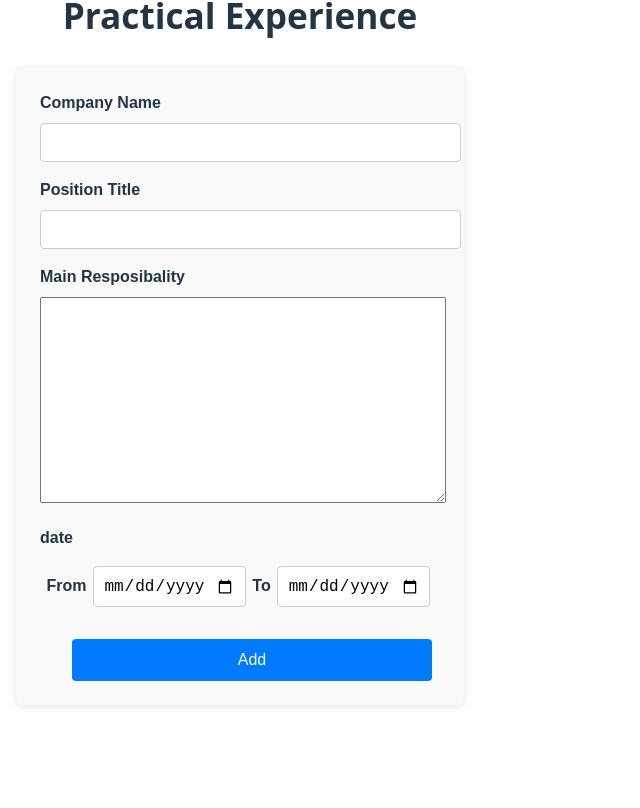
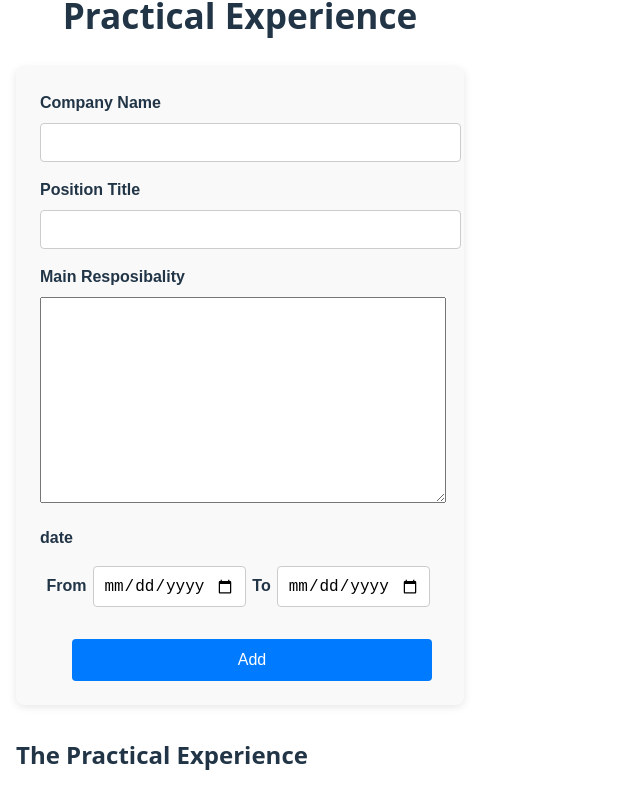
Before and after one commit to marsila/cv-application, a React (Vite) app in the folder cv-application/: page / in a window 1280 px wide. Shown: the part 1101-1909 px from the top of the page, without its empty margins (0-640 px from the left). Before the commit the page ends 1854 px from the top, so only its background shows below. Built offline with nearby package versions, Linux system fonts and the light colour scheme.

Commit message:
Complaiting practicalExp component

```diff
--- a/cv-application/src/App.jsx
+++ b/cv-application/src/App.jsx
@@ -15,9 +15,18 @@ function App() {
     titleOfStuday:'',
     dateOfStuday:''
   });
-  const [practicalExp, setPracticalExp] = useState([{pid:'R1', companyName:'', positionTitle:'', mainRes:'', fromDate:'', toDate:''}])
+  const [practicalExp, setPracticalExp] = useState([]);
+  const [practicalExpForm, setPracticalExpForm] = useState({
+    pid:'R1',
+    companyName:'',
+    positionTitle:'',
+    mainRes:'',
+    fromDate:'',
+    toDate:''
+  })
   const [isEditingInfo, setIsEditingInfo] = useState(false);
   const [isEditingEdu, setIsEditingEdu] = useState(null);
+  const [isEditingExp, setIsEditingExp] = useState(null);
 
   const handleGeneralInfoChange = (event) => {
     if(!isEditingInfo) return;
@@ -87,13 +96,71 @@ function App() {
 
   }
 
+  const educationalInfoDelete = (index) => {
+    const updateEduInfo = () => {
+      const newArr = [...educationInfo];
+      newArr.splice(index,1);
+      return newArr;
+    }
+    setEductionInfo(updateEduInfo);
+  }
 
-  const handlePracticalExpChange = (event) =>{
-    const {input, value} = event.target;
-    setPracticalExp(prevPracticalExp => ({
-      ...prevPracticalExp,
-      [input]: value
-    }))
+  const handlePracticalExpFormChange = (event) =>{
+    const {name, value} = event.target;
+    setPracticalExpForm(prevPracticalExpForm => ({
+      ...prevPracticalExpForm,
+      [name]: value
+    }));
+  }
+
+  const practicalExpAdd = (event) => {
+    console.log(practicalExp);
+
+    event.preventDefault();
+    setPracticalExp( prevPracticalExp => [...prevPracticalExp, practicalExpForm ]);
+    setPracticalExpForm({
+      pid:'R1',
+      companyName:'',
+      positionTitle:'',
+      mainRes:'',
+      fromDate:'',
+      toDate:''
+    })
+
+  }
+  const handlePracticalExpEditting = (index) => {
+    setIsEditingExp(index);
+    setPracticalExpForm(practicalExp[index]);
+  }
+
+  const practicalExpEdit = (event) =>{
+    event.preventDefault();
+    const updateForm = practicalExp.map((item, index) => {
+      if(isEditingExp === index){
+        return practicalExpForm;
+      }
+      return item;
+    });
+
+    setPracticalExp(updateForm);
+    setIsEditingExp(null);
+    setPracticalExpForm({
+      pid:'R1',
+      companyName:'',
+      positionTitle:'',
+      mainRes:'',
+      fromDate:'',
+      toDate:''
+    })
+  }
+
+  const practicalExpDelete = (index)=>{
+    const updatePracticalExp = () => {
+      const newArr = [...practicalExp];
+      newArr.splice(index,1);
+      return newArr;
+    }
+    setPracticalExp(updatePracticalExp);
   }
 
   return (
@@ -116,10 +183,17 @@ function App() {
         handleEducationalFormChange ={handleEducationalFormChange}
         handleEducationalInfoEditting ={handleEducationalInfoEditting}
         educationalInfoSaving ={educationalInfoSaving}
+        educationalInfoDelete ={educationalInfoDelete}
       />
       <PracticalExp
         practicalExp={practicalExp}
-        handlePracticalExpChange ={handlePracticalExpChange}
+        practicalExpForm ={practicalExpForm}
+        isEditingExp ={isEditingExp}
+        handlePracticalExpFormChange ={handlePracticalExpFormChange}
+        practicalExpAdd ={practicalExpAdd}
+        handlePracticalExpEditting ={handlePracticalExpEditting}
+        practicalExpEdit ={practicalExpEdit}
+        practicalExpDelete ={practicalExpDelete}
       />
     </>
   )
--- a/cv-application/src/EdeucationalInfo.jsx
+++ b/cv-application/src/EdeucationalInfo.jsx
@@ -3,7 +3,7 @@
 export default function EdeucationalInfo(props){
     const {educationInfo, educationForm, handleEducationalFormChange,
              handleEducationalInfoAdding, handleEducationalInfoEditting,
-             isEditingEdu, educationalInfoSaving
+             isEditingEdu, educationalInfoSaving, educationalInfoDelete
           } = props
 
 
@@ -48,7 +48,7 @@ export default function EdeucationalInfo(props){
 
             </form>
             <div className="educat-info">
-                <h2>Here are the info of education</h2>
+                <h2>Education Information</h2>
                     <ul>
                         {educationInfo.map((info, index) => (
                             <li key={index}>
@@ -57,10 +57,15 @@ export default function EdeucationalInfo(props){
                             <div>Date Of Studay: {info.dateOfStuday}</div>
                             <button
                                 type="button"
-                                className="big-button"
                                 onClick={() => handleEducationalInfoEditting(index)}
                             >
                                 Edit
+                            </button>
+                            <button
+                                type="button"
+                                onClick={() => educationalInfoDelete(index)}
+                            >
+                                Delete
                             </button>
                             </li>
                         ))}
--- a/cv-application/src/GeneralInfo.jsx
+++ b/cv-application/src/GeneralInfo.jsx
@@ -4,7 +4,7 @@
 
 export default function GeneralInfo(props) {
 
-    const {person,savedPerson, isEditing,
+    const {person, isEditing,
         handleGeneralInfoSaving, handleGeneralInfoEditing,
         handleGeneralInfoChange, handleGeneralInfoCanceling } = props;
 
--- a/cv-application/src/PracticalExp.jsx
+++ b/cv-application/src/PracticalExp.jsx
@@ -1,33 +1,98 @@
 
 
-export default function PracticalExp(){
+export default function PracticalExp(props){
+    const {practicalExp,practicalExpForm, handlePracticalExpEditting,
+           handlePracticalExpFormChange, isEditingExp,
+           practicalExpAdd, practicalExpEdit, practicalExpDelete
+          }
+        = props;
+
     return (
         <>
         <h1>Practical Experience</h1>
         <form  className="form-container">
             <div className="form-group">
                 <label htmlFor="companyName">Company Name</label>
-                <input type="text" name="companyName" id="companyName" />
+                <input
+                    type="text"
+                    name="companyName"
+                    id="companyName"
+                    value={practicalExpForm.companyName}
+                    onChange={handlePracticalExpFormChange}
+                />
             </div>
             <div className="form-group">
                 <label htmlFor="positionTitle">Position Title</label>
-                <input type="text" name="positionTitle" id="positionTitle" />
+                <input
+                    type="text"
+                    name="positionTitle"
+                    id="positionTitle"
+                    value={practicalExpForm.positionTitle}
+                    onChange={handlePracticalExpFormChange}
+                />
             </div>
             <div className="form-group">
                 <label htmlFor="mainRes">Main Resposibality</label>
-                <textarea name="mainRes" id="mainRes"></textarea>
+                <textarea
+                    name="mainRes"
+                    id="mainRes"
+                    value={practicalExpForm.mainRes}
+                    onChange={handlePracticalExpFormChange}
+                >
+                </textarea>
             </div>
             <div className="form-group">
                 <label htmlFor="companyDate">date</label>
             </div>
             <div className="form-group-date">
-                <label htmlFor="fromCompanyDate">From</label>
-                <input type="date" name="fromCompanyDate" id="fromCompanyDate" />
-                <label htmlFor="toCompanyDate">To</label>
-                <input type="date" name="toCompanyDate" id="toCompanyDate" />
+                <label htmlFor="fromDate">From</label>
+                <input
+                    type="date"
+                    name="fromDate"
+                    id="fromDate"
+                    value={practicalExpForm.fromDate}
+                    onChange={handlePracticalExpFormChange}
+                />
+                <label htmlFor="toDate">To</label>
+                <input
+                    type="date"
+                    name="toDate"
+                    id="toDate"
+                    value={practicalExpForm.toDate}
+                    onChange={handlePracticalExpFormChange}
+                />
             </div>
-            <button type="button" className="big-button">Add</button>
+            {(isEditingExp !== null) ?
+                <button type="button" className="big-button" onClick={practicalExpEdit}>Edit</button> :
+                <button type="button" className="big-button" onClick={practicalExpAdd}>Add</button>
+            }
         </form>
+
+        <div className="educat-info">
+            <h2>The Practical Experience</h2>
+            <ul>
+                {practicalExp.map((exp, index) =>(
+                  <li key={index}>
+                    <div>Company Name: {exp.companyName}</div>
+                    <div>Position Title: {exp.positionTitle}</div>
+                    <div>Main Resposibality: {exp.mainRes}</div>
+                    <div>Date: From {exp.fromDate} To: {exp.toDate}</div>
+                    <button
+                        type="button"
+                        onClick={() => handlePracticalExpEditting(index)}
+                    >
+                        Edit
+                    </button>
+                    <button
+                        type="button"
+                        onClick={() => practicalExpDelete(index)}
+                    >
+                        Delete
+                    </button>
+                  </li>
+                ))}
+            </ul>
+        </div>
         </>
     )
 }
```
